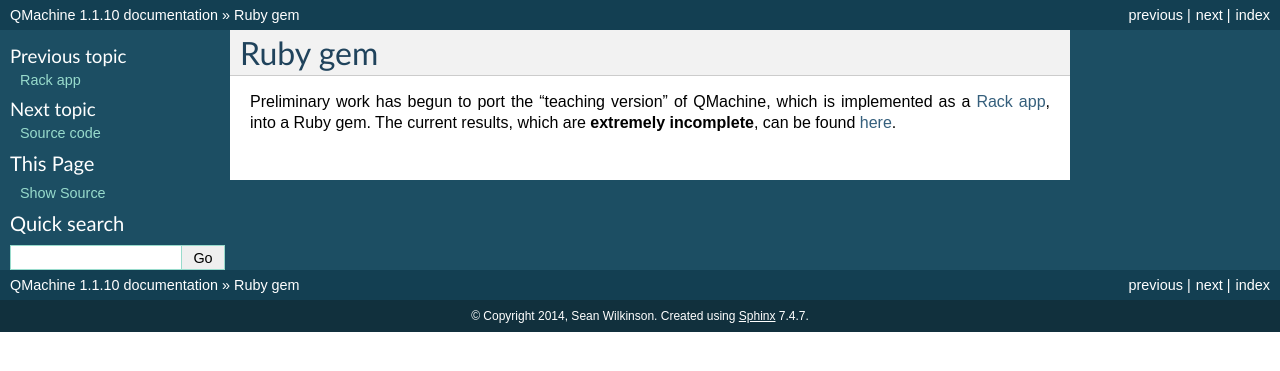
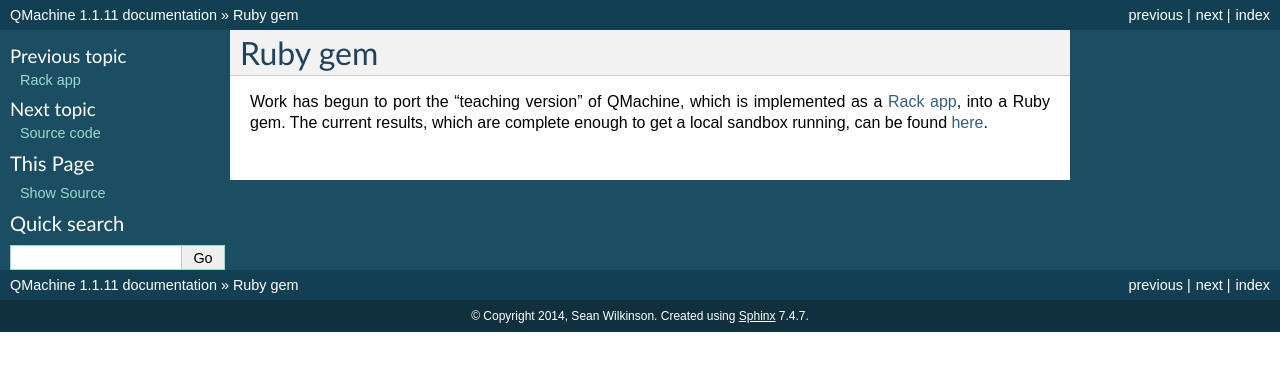
Before and after one commit to qmachine/qmachine, a Sphinx documentation site: the page built from docs/ruby-gem.rst, in a window 1280 px wide. Shown: the top 371 px of the page. Built offline with Sphinx 7.4.7, drawn with Linux system fonts in a browser that asks for light colours.

Commit message:
Bumped version to 1.1.11

```diff
--- a/docs/conf.py
+++ b/docs/conf.py
@@ -54,7 +54,7 @@ copyright = u'2014, Sean Wilkinson'
 # The short X.Y version.
 version = '1.1'
 # The full version, including alpha/beta/rc tags.
-release = '1.1.10'
+release = '1.1.11'
 
 # The language for content autogenerated by Sphinx. Refer to documentation
 # for a list of supported languages.
--- a/docs/ruby-gem.rst
+++ b/docs/ruby-gem.rst
@@ -1,9 +1,9 @@
 Ruby gem
 ========
 
-Preliminary work has begun to port the "teaching version" of QMachine, which is
-implemented as a :doc:`rack-app`, into a Ruby gem. The current results, which
-are **extremely incomplete**, can be found here_.
+Work has begun to port the "teaching version" of QMachine, which is implemented
+as a :doc:`rack-app`, into a Ruby gem. The current results, which are complete
+enough to get a local sandbox running, can be found here_.
 
 .. https://badge.fury.io/rb/qm.png
 .. https://gemnasium.com/qmachine/qm-ruby.png
```
Also changed, not shown: 3 other files.
